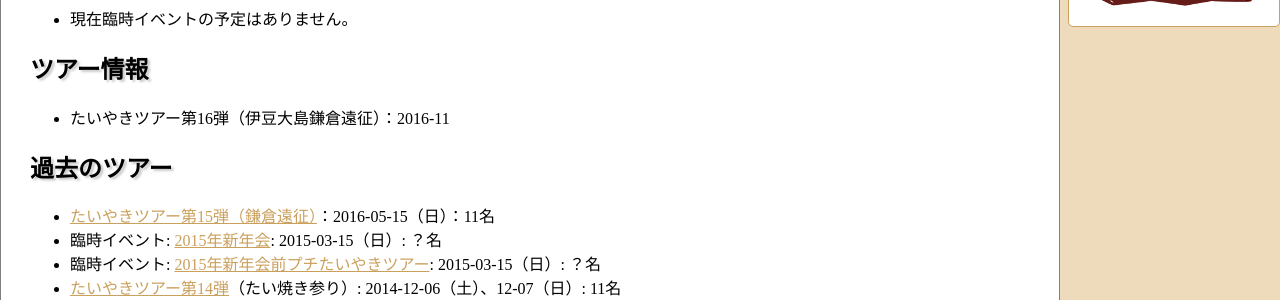
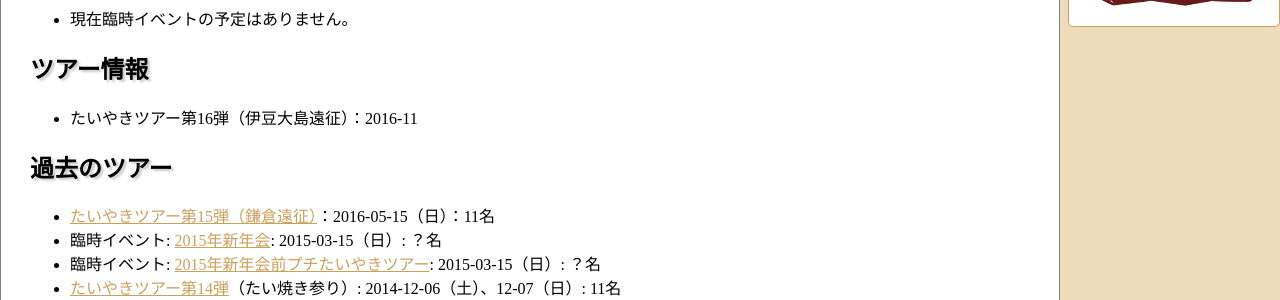
Before and after one commit to taiyaki/taiyaki.club, a Jekyll site: the page built from index.md, in a window 1280 px wide. Shown: the part 234-534 px from the top of the page. Built offline with Jekyll 4.4.1, drawn with Linux system fonts in a browser that asks for light colours.

Commit message:
Remove garbage

```diff
--- a/index.md
+++ b/index.md
@@ -8,7 +8,7 @@ layout: base
 
 ## ツアー情報
 
-  * たいやきツアー第16弾（伊豆大島鎌倉遠征）：2016-11
+  * たいやきツアー第16弾（伊豆大島遠征）：2016-11
 <!--  * 現在ツアーの予定はありません。 -->
 
 ## 過去のツアー
```
